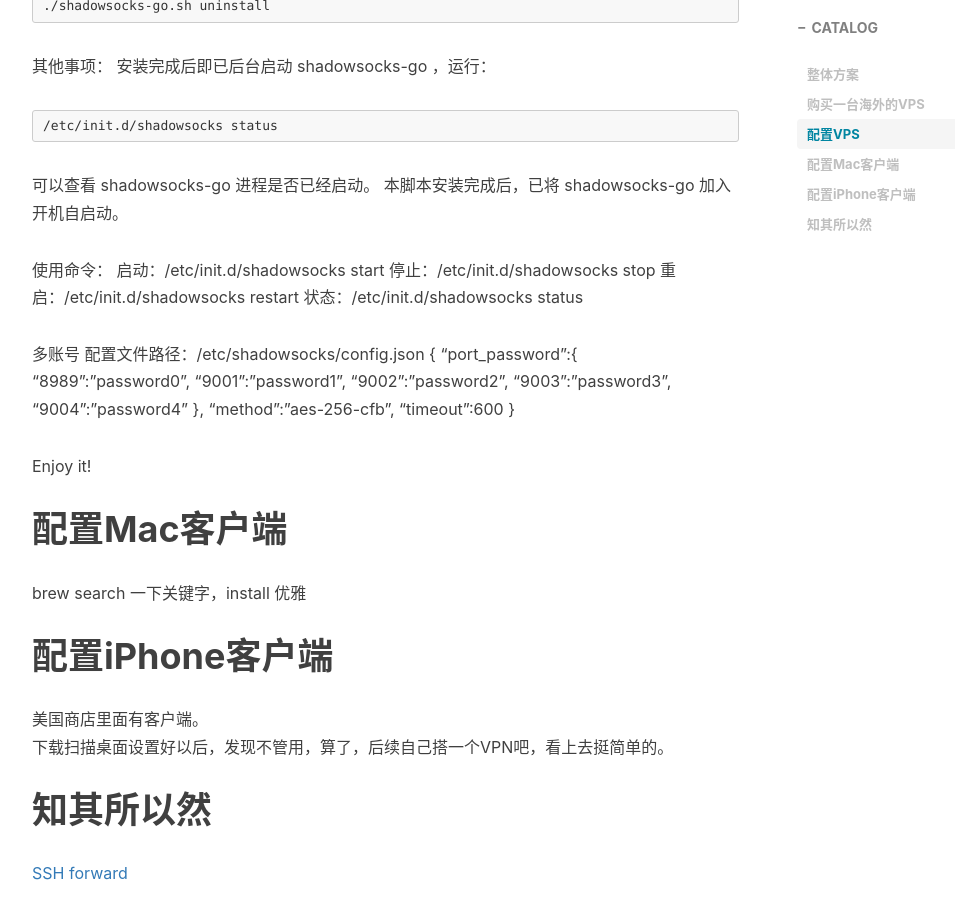
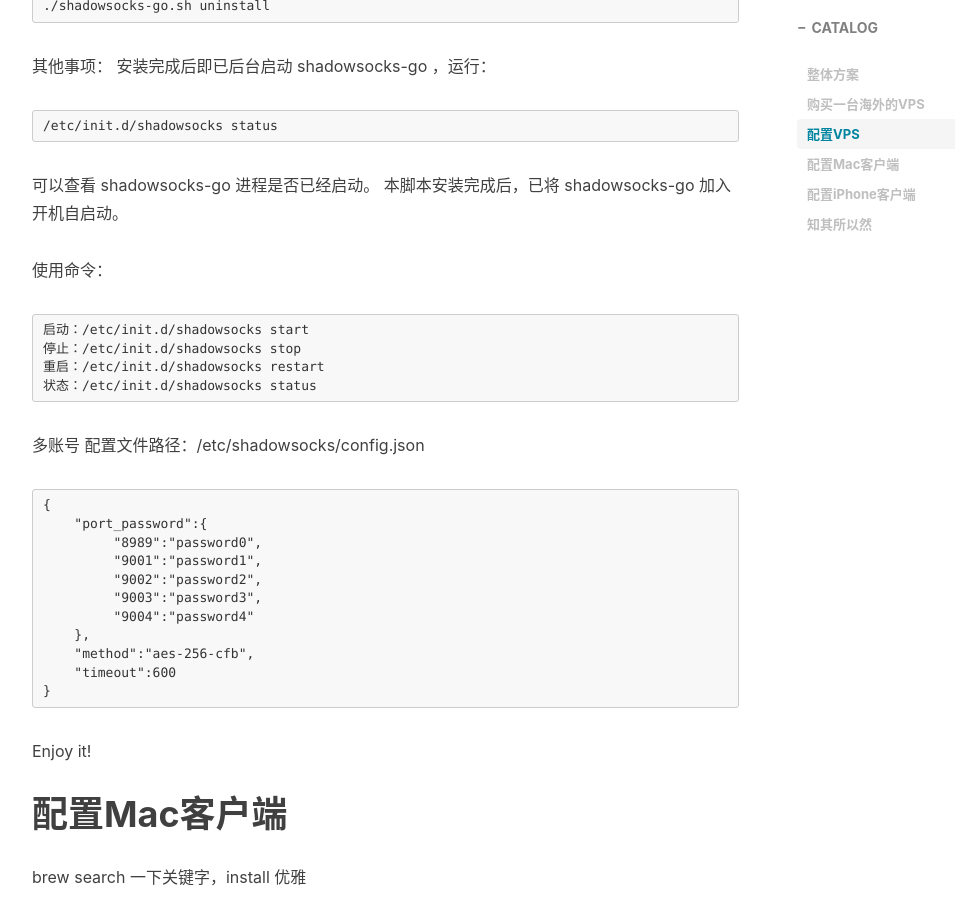
Before and after one commit to toolazytoname/toolazytoname.github.io, a Jekyll site: the page built from _posts/2016-05-29-wall.markdown, in a window 1280 px wide and 900 px high, scrolled down 1444 px. Shown: the whole window, without its empty margins (233-1188 px from the left). Built offline with Jekyll 4.4.1, drawn with Linux system fonts in a browser that asks for light colours; nearby versions of some CDN libraries; comment, search, counter and statistics services are not loaded.

Commit message:
edit 2016-05-29-wall.markdown

```diff
--- a/_posts/2016-05-29-wall.markdown
+++ b/_posts/2016-05-29-wall.markdown
@@ -59,13 +59,18 @@
 本脚本安装完成后，已将 shadowsocks-go 加入开机自启动。
 
 使用命令：
+
+~~~bash
 启动：/etc/init.d/shadowsocks start
 停止：/etc/init.d/shadowsocks stop
 重启：/etc/init.d/shadowsocks restart
 状态：/etc/init.d/shadowsocks status
+~~~
 
 多账号
 配置文件路径：/etc/shadowsocks/config.json
+
+~~~
 {
     "port_password":{
          "8989":"password0",
@@ -77,6 +82,7 @@
     "method":"aes-256-cfb",
     "timeout":600
 }
+~~~
 
 
 
```
